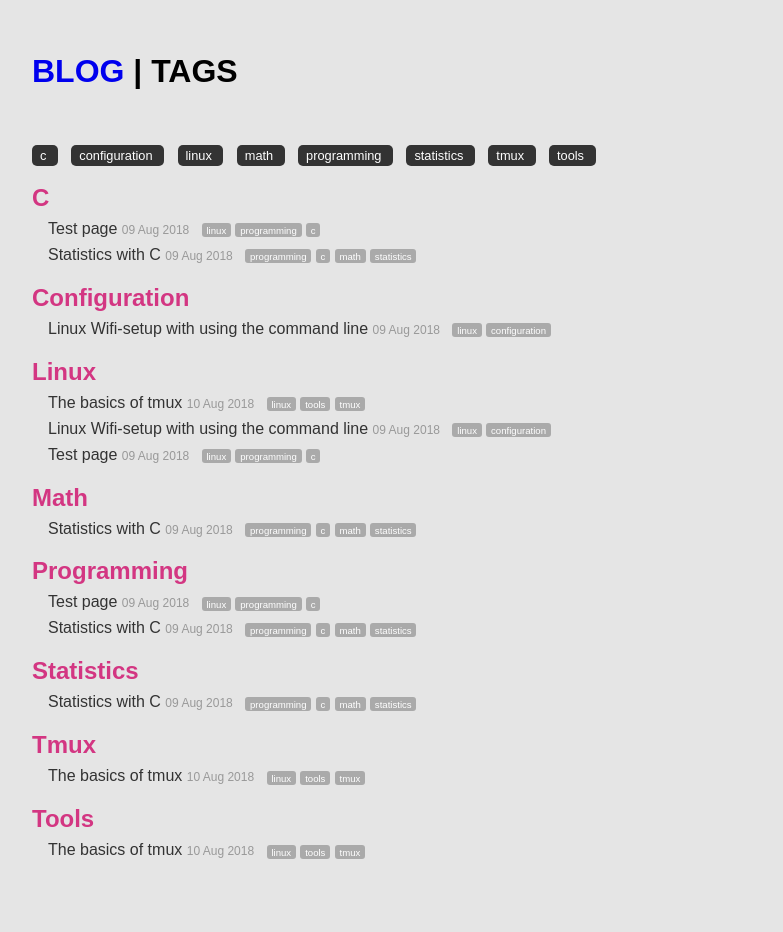
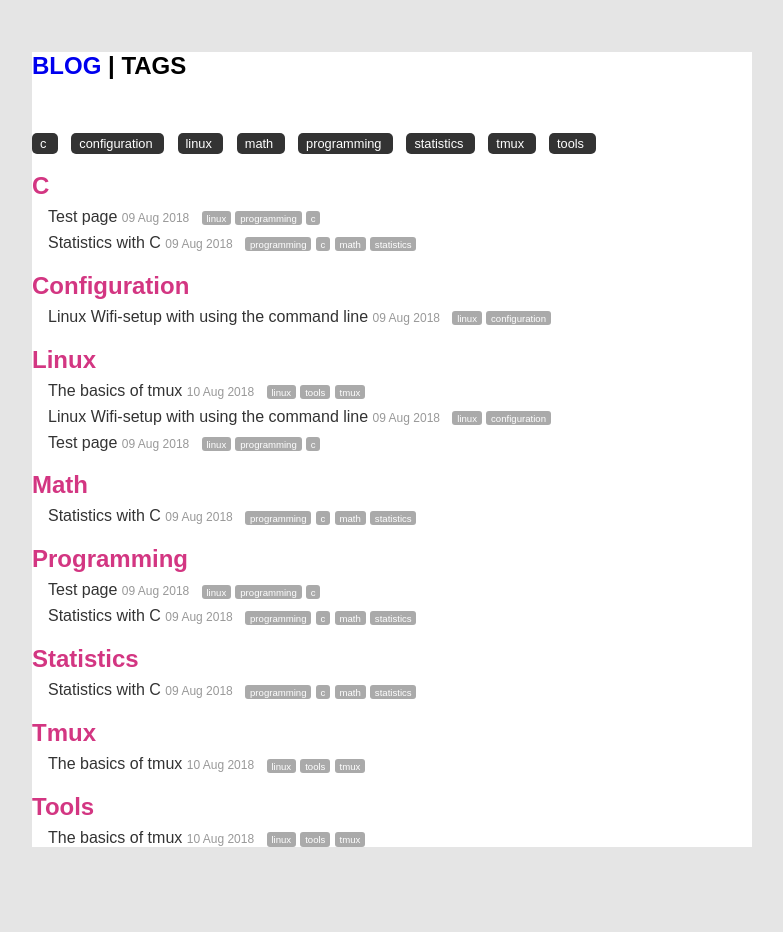
Before and after one commit to execas/execas.github.io, a Jekyll site: the page built from tags.html, in a window 1280 px wide. Shown: the whole page, without its empty margins (0-783 px from the left). Built offline with Jekyll 4.4.1, drawn with Linux system fonts in a browser that asks for light colours.

Commit message:
Update page.html

```diff
--- a/_layouts/page.html
+++ b/_layouts/page.html
@@ -2,6 +2,8 @@
 layout: default
 ---
 
+<section id="wrapper" class="group">
 <div class="page">
   {{ content }}
 </div>
+</section>
```
